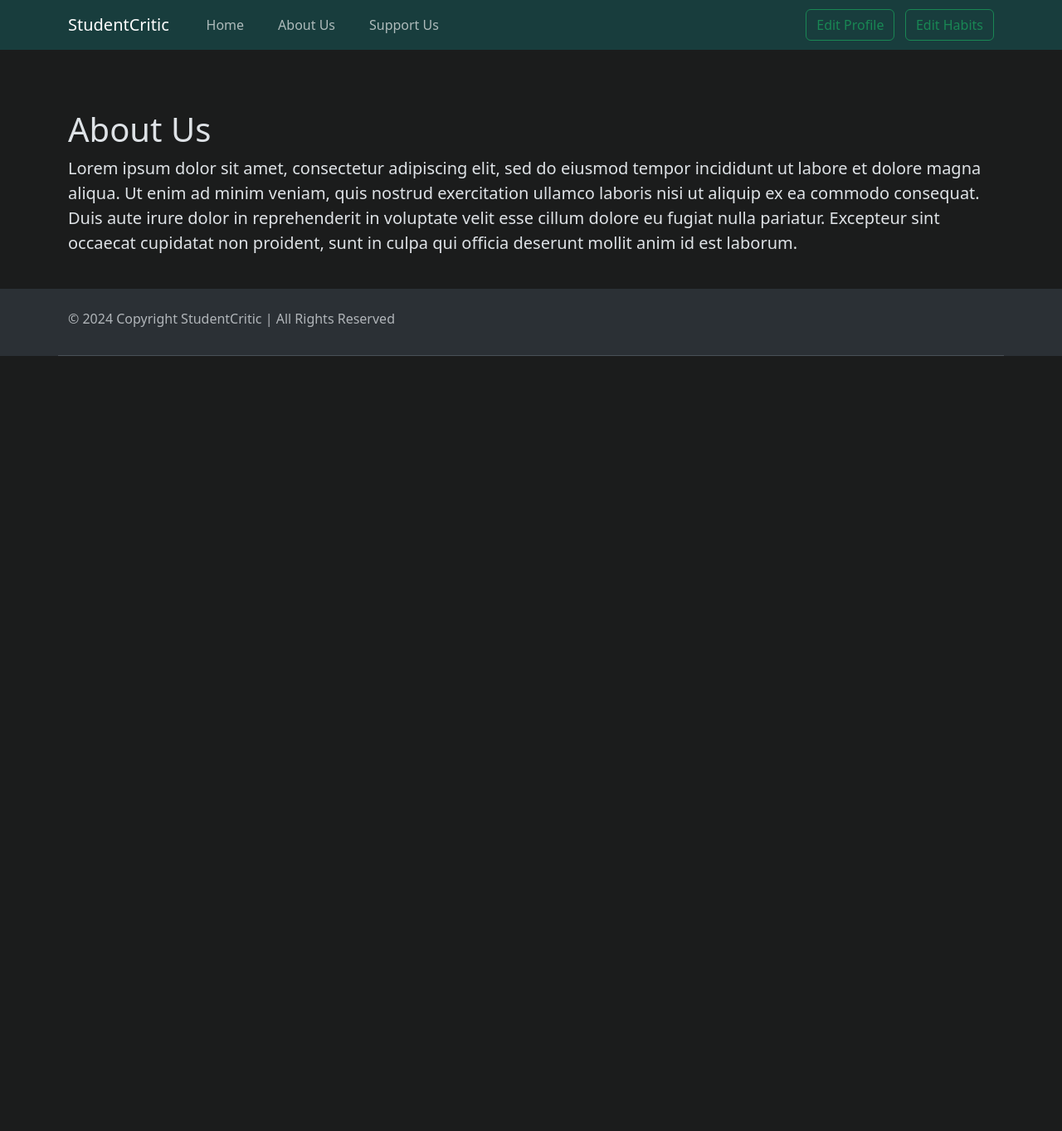
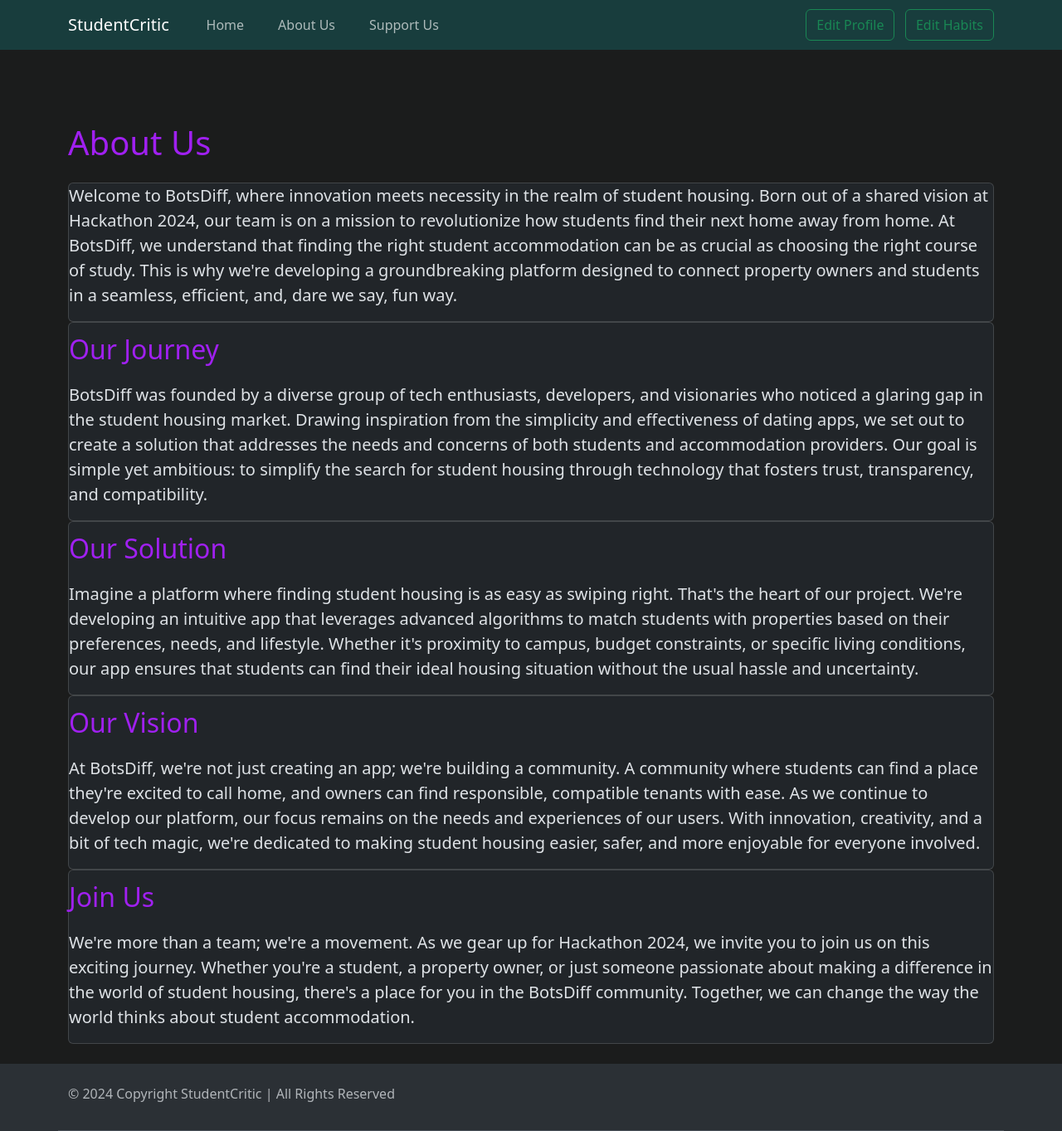
Before and after one commit to shara111/Housing-Hackathon, a Next.js app: page /about in a window 1280 px wide. Shown: the whole page at 83% size. Before the commit the page ends 800 px from the top, so only its background shows below. Built offline with nearby package versions, Linux system fonts and the light colour scheme.

Commit message:
About us page

```diff
--- a/package.json
+++ b/package.json
@@ -14,8 +14,8 @@
     "@fortawesome/react-fontawesome": "^0.2.0",
     "bootstrap": "^5.3.3",
     "font-awesome": "^4.7.0",
-    "next": "14.1.3",
-    "react": "^18",
+    "next": "^14.1.3",
+    "react": "^18.2.0",
     "react-bootstrap": "^2.10.1",
     "react-dom": "^18.2.0",
     "react-fontawesome": "^1.7.1",
--- a/pages/about.js
+++ b/pages/about.js
@@ -1,14 +1,67 @@
+import React from 'react';
+// Import your Card component here if you have a separate component file
+// For example: import Card from './Card';
 export default function About() {
   return (
     <>
-      <h1>About Us</h1>
-      <p style={{ fontSize: "20px", lineHeight: "1.5" }}>
-        Lorem ipsum dolor sit amet, consectetur adipiscing elit, sed do eiusmod tempor incididunt ut labore et dolore
-        magna aliqua. Ut enim ad minim veniam, quis nostrud exercitation ullamco laboris nisi ut aliquip ex ea commodo
-        consequat. Duis aute irure dolor in reprehenderit in voluptate velit esse cillum dolore eu fugiat nulla
-        pariatur. Excepteur sint occaecat cupidatat non proident, sunt in culpa qui officia deserunt mollit anim id est
-        laborum.
-      </p>
+      <h1 style={{lineHeight: 2, color: "#A020F0"}}>About Us</h1>
+      <div className="card">
+        <div className="card-content">
+          <p style={{ fontSize: "20px", lineHeight: "1.5" }}>
+            Welcome to BotsDiff, where innovation meets necessity in the realm of student housing. Born out of a
+            shared vision at Hackathon 2024, our team is on a mission to revolutionize how students find their next
+            home away from home. At BotsDiff, we understand that finding the right student accommodation can be as
+            crucial as choosing the right course of study. This is why we're developing a groundbreaking platform
+            designed to connect property owners and students in a seamless, efficient, and, dare we say, fun way.
+          </p>
+        </div>
+      </div>
+
+      <div className="card">
+        <h2 style={{lineHeight: 2, color: "#A020F0"}}>Our Journey</h2>
+        <div className="card-content">
+          <p style={{ fontSize: "20px", lineHeight: "1.5" }}>
+            BotsDiff was founded by a diverse group of tech enthusiasts, developers, and visionaries who
+            noticed a glaring gap in the student housing market. Drawing inspiration from the simplicity and effectiveness of dating apps,
+            we set out to create a solution that addresses the needs and concerns of both students and accommodation providers. Our goal is simple
+            yet ambitious: to simplify the search for student housing through technology that fosters trust, transparency, and compatibility.
+          </p>
+        </div>
+      </div>
+
+      <div className="card">
+        <h2 style={{lineHeight: 2, color: "#A020F0"}}>Our Solution</h2>
+        <div className="card-content">
+          <p style={{ fontSize: "20px", lineHeight: "1.5" }}>
+            Imagine a platform where finding student housing is as easy as swiping right. That's the heart of our project.
+            We're developing an intuitive app that leverages advanced algorithms to match students with properties based on their
+            preferences, needs, and lifestyle. Whether it's proximity to campus, budget constraints, or specific living conditions,
+            our app ensures that students can find their ideal housing situation without the usual hassle and uncertainty.
+          </p>
+        </div>
+      </div>
+
+      <div className="card">
+        <h2 style={{lineHeight: 2, color: "#A020F0"}}>Our Vision</h2>
+        <div className="card-content">
+          <p style={{ fontSize: "20px", lineHeight: "1.5" }}>
+            At BotsDiff, we're not just creating an app; we're building a community. A community where students can find a place they're excited to call home,
+            and owners can find responsible, compatible tenants with ease. As we continue to develop our platform, our focus remains on the needs and experiences
+            of our users. With innovation, creativity, and a bit of tech magic, we're dedicated to making student housing easier, safer, and more enjoyable for everyone involved.
+          </p>
+        </div>
+      </div>
+
+      <div className="card">
+        <h2 style={{lineHeight: 2, color: "#A020F0"}}>Join Us</h2>
+        <div className="card-content">
+          <p style={{ fontSize: "20px", lineHeight: "1.5" }}>
+            We're more than a team; we're a movement. As we gear up for Hackathon 2024, we invite you to join us on this exciting journey. Whether you're a student,
+            a property owner, or just someone passionate about making a difference in the world of student housing, there's a place for you in the BotsDiff community.
+            Together, we can change the way the world thinks about student accommodation.
+          </p>
+        </div>
+      </div>
     </>
   );
 }
```
Also changed, not shown: 1 other file (tests, documents, lock files or other folders).
